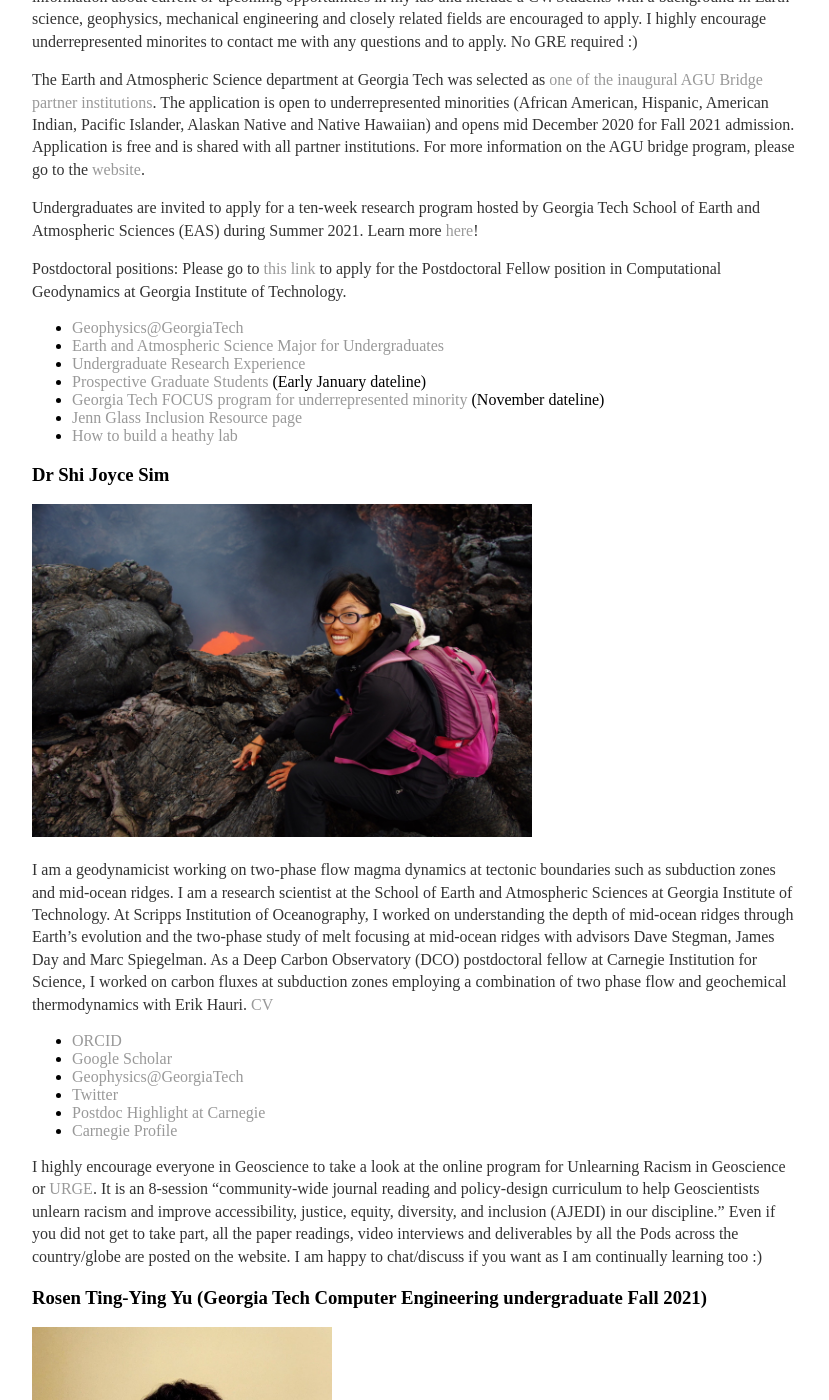
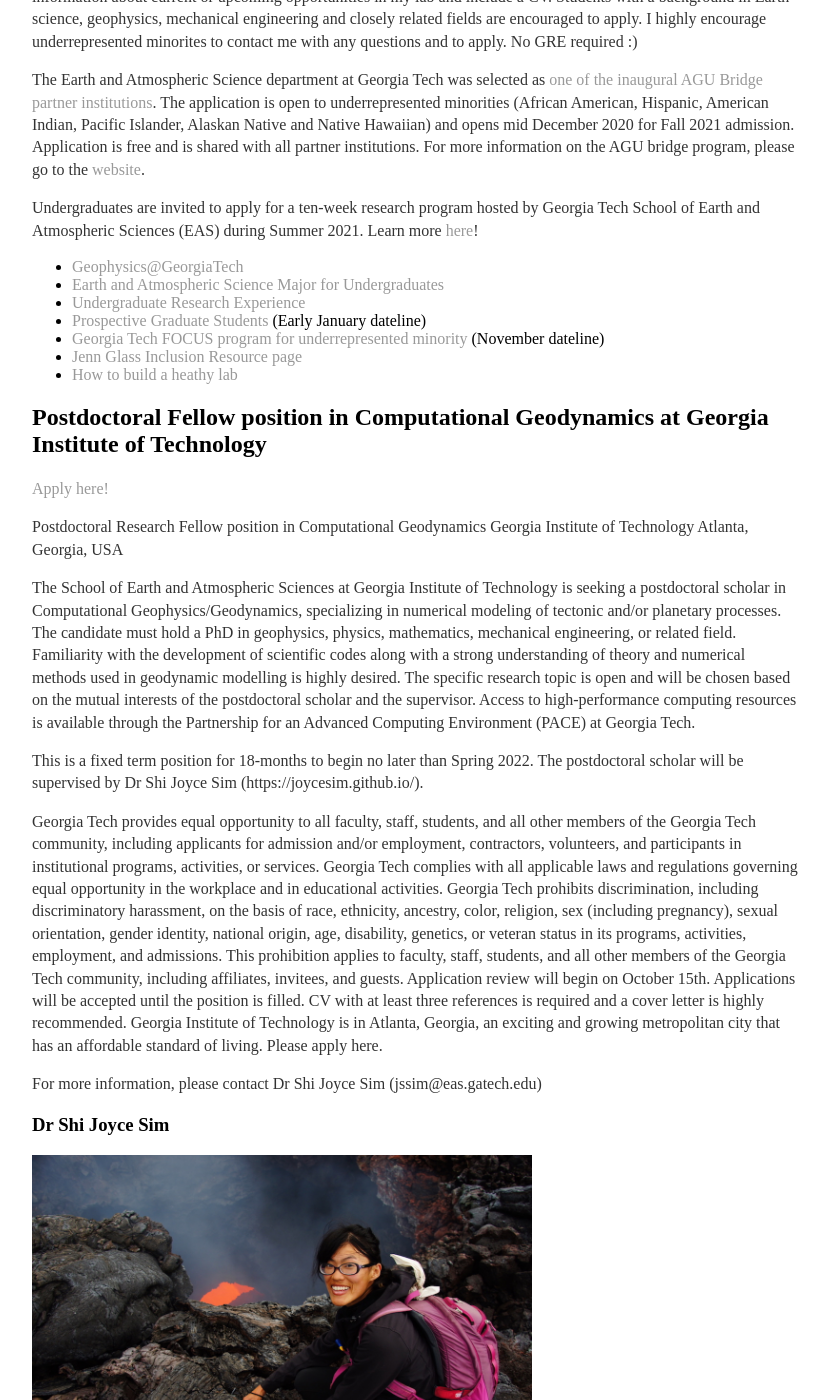
Before and after one commit to joycesim/joycesim.github.io, a Jekyll site: the page built from group/index.md, in a window 1280 px wide and 1400 px high, scrolled down 319 px. Shown: the whole window, without its empty margins (224-1053 px from the left). Built offline with Jekyll 4.4.1, drawn with Linux system fonts in a browser that asks for light colours.

Commit message:
Update index.md

```diff
--- a/group/index.md
+++ b/group/index.md
@@ -13,8 +13,6 @@ The Earth and Atmospheric Science department at Georgia Tech was selected as [on
 
 Undergraduates are invited to apply for a ten-week research program hosted by Georgia Tech School of Earth and Atmospheric Sciences (EAS) during Summer 2021. Learn more [here](https://easreu.eas.gatech.edu/)!
 
-Postdoctoral positions: Please go to [this link](https://careers.hprod.onehcm.usg.edu/psc/careers/CAREERS/HRMS/c/HRS_HRAM_FL.HRS_CG_SEARCH_FL.GBL?Page=HRS_APP_JBPST_FL&Action=U&FOCUS=Applicant&SiteId=03000&JobOpeningId=230846&PostingSeq=1&) to apply for the Postdoctoral Fellow position in Computational Geodynamics at Georgia Institute of Technology.
-
 * [Geophysics@GeorgiaTech](http://geophysics.eas.gatech.edu/)
 * [Earth and Atmospheric Science Major for Undergraduates](https://eas.gatech.edu/undergrad/prospective-undergraduate-students)
 * [Undergraduate Research Experience](https://easreu.eas.gatech.edu/)
@@ -22,6 +20,22 @@ Postdoctoral positions: Please go to [this link](https://careers.hprod.onehcm.us
 * [Georgia Tech FOCUS program for underrepresented minority](https://focus.gatech.edu/) (November dateline)
 * [Jenn Glass Inclusion Resource page](http://www.jenniferglass.com/Jennifer_Glass/Inclusion.html)
 * [How to build a heathy lab](https://www.nature.com/collections/pmlcrkkyyq)
+
+## Postdoctoral Fellow position in Computational Geodynamics at Georgia Institute of Technology
+[Apply here!](https://careers.hprod.onehcm.usg.edu/psc/careers/CAREERS/HRMS/c/HRS_HRAM_FL.HRS_CG_SEARCH_FL.GBL?Page=HRS_APP_JBPST_FL&Action=U&FOCUS=Applicant&SiteId=03000&JobOpeningId=230846&PostingSeq=1&)
+
+Postdoctoral Research Fellow position in Computational Geodynamics
+Georgia Institute of Technology
+Atlanta, Georgia, USA
+
+The School of Earth and Atmospheric Sciences at Georgia Institute of Technology is seeking a postdoctoral scholar in Computational Geophysics/Geodynamics, specializing in numerical modeling of tectonic and/or planetary processes. The candidate must hold a PhD in geophysics, physics, mathematics, mechanical engineering, or related field. Familiarity with the development of scientific codes along with a strong understanding of theory and numerical methods used in geodynamic modelling is highly desired. The specific research topic is open and will be chosen based on the mutual interests of the postdoctoral scholar and the supervisor. Access to high-performance computing resources is available through the Partnership for an Advanced Computing Environment (PACE) at Georgia Tech.
+
+This is a fixed term position for 18-months to begin no later than Spring 2022. The postdoctoral scholar will be supervised by Dr Shi Joyce Sim (https://joycesim.github.io/).
+
+Georgia Tech provides equal opportunity to all faculty, staff, students, and all other members of the Georgia Tech community, including applicants for admission and/or employment, contractors, volunteers, and participants in institutional programs, activities, or services. Georgia Tech complies with all applicable laws and regulations governing equal opportunity in the workplace and in educational activities. Georgia Tech prohibits discrimination, including discriminatory harassment, on the basis of race, ethnicity, ancestry, color, religion, sex (including pregnancy), sexual orientation, gender identity, national origin, age, disability, genetics, or veteran status in its programs, activities, employment, and admissions. This prohibition applies to faculty, staff, students, and all other members of the Georgia Tech community, including affiliates, invitees, and guests.
+Application review will begin on October 15th. Applications will be accepted until the position is filled. CV with at least three references is required and a cover letter is highly recommended. Georgia Institute of Technology is in Atlanta, Georgia, an exciting and growing metropolitan city that has an affordable standard of living. Please apply here.
+
+For more information, please contact Dr Shi Joyce Sim (jssim@eas.gatech.edu)
 
 ### Dr Shi Joyce Sim
 <img src="/image/Profile3.JPG" alt="Kamchatka 2013" title="Kamchatka 2013." width="500" />
```
